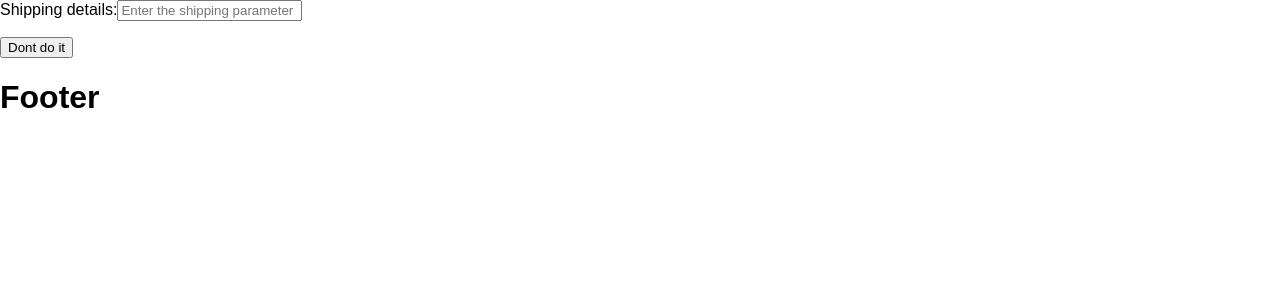
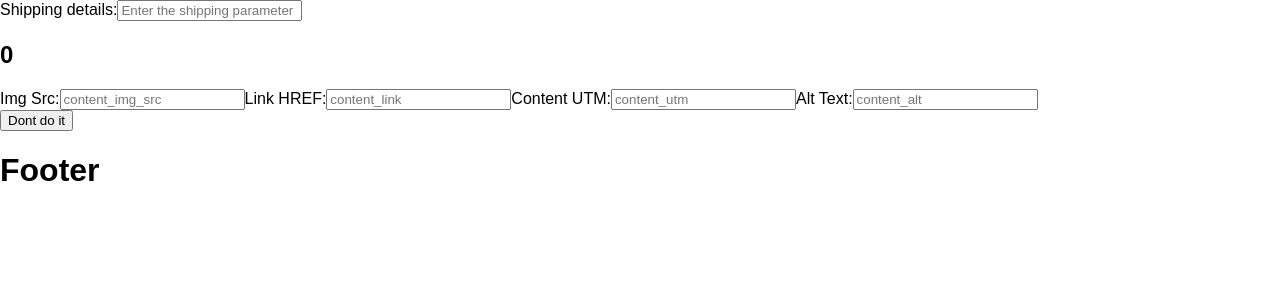
Before and after one commit to GrantHolcombe/UD-Email-builder, a React (Create React App) app: page / in a window 1280 px wide. Shown: the top 300 px of the page. Built offline with nearby package versions, Linux system fonts and the light colour scheme.

Commit message:
pushing chages up for jake

```diff
--- a/package.json
+++ b/package.json
@@ -3,6 +3,7 @@
   "version": "0.1.0",
   "private": true,
   "dependencies": {
+    "immutability-helper": "^2.8.1",
     "react": "^16.5.2",
     "react-dom": "^16.5.2",
     "react-scripts": "1.1.5"
--- a/src/App.js
+++ b/src/App.js
@@ -1,4 +1,5 @@
 import React, { Component } from 'react';
+import update from 'immutability-helper';
 import Header from './components/header.js';
 import Content from './components/content.js';
 import Footer from './components/footer.js';
@@ -9,6 +10,7 @@ class App extends Component {
   super(props, context);
 
   this.handleChange = this.handleChange.bind(this);
+  this.blockChange = this.blockChange.bind(this);
   this.addContentBlock = this.addContentBlock.bind(this);
 
   this.state = {
@@ -26,13 +28,19 @@ class App extends Component {
   };
 }
 
-handleChange(event) {
-  // get the name value of the changing form field
-  const targetName = event.target.name
-  // find the state value that matches the field name, and update it
-  if(targetName === 'header_data'){
-    this.setState({ header_data: event.target.value})
-  }
+handleChange(e) {
+  let change = {}
+  change[e.target.name] = e.target.value
+  this.setState(change)
+}
+
+blockChange(e) {
+  let change = {}
+  // let newBlock = {
+  //
+  // }
+  change[e.target.name] = e.target.value
+  console.log(change);
 }
 
 addContentBlock() {
@@ -52,9 +60,9 @@ addContentBlock() {
   render() {
     return (
       <div className="wrapper">
-        <Header onChange={this.handleChange} />
+        <Header onChange={this.handleChange} data={this.state.header_data}/>
         <p>{this.state.header_data}</p>
-        <Content onChange={this.handleChange} contentData={this.state.content_data}/>
+        <Content onChange={this.blockChange} contentData={this.state.content_data}/>
         <button onClick={this.addContentBlock}>Dont do it</button>
         <Footer />
       </div>
--- a/src/components/content.js
+++ b/src/components/content.js
@@ -5,16 +5,29 @@ class Content extends Component {
   render() {
 
     const data = this.props.contentData
-    console.log(data);
-    return (
-<div>
-      {data.map(function(item, i){
-      <div className="content-block">
+    const contentBlocks = data.map((item, i) =>
+      <div key={item.content_id} className="content-block">
+          <h2>{item.content_id}</h2>
         <label>Img Src:
-          <input type="text" name="header_data" placeholder="Enter the shipping paramater" />
+          <input onChange={this.props.onChange} value={this.props.contentData[item.content_id].content_img_src} type="text" name={Object.keys(item)[1]} placeholder={Object.keys(item)[1]} />
+        </label>
+        <label>Link HREF:
+          <input type="text" name={Object.keys(item)[2]} placeholder={Object.keys(item)[2]} />
+        </label>
+        <label>Content UTM:
+          <input type="text" name={Object.keys(item)[3]} placeholder={Object.keys(item)[3]} />
+        </label>
+        <label>Alt Text:
+          <input type="text" name={Object.keys(item)[4]} placeholder={Object.keys(item)[4]} />
         </label>
       </div>
-    })}
+    );
+    console.log(contentBlocks);
+
+    return (
+
+<div className="content-section">
+        {contentBlocks}
 </div>
 
     );
--- a/src/components/header.js
+++ b/src/components/header.js
@@ -4,7 +4,7 @@ class Header extends Component {
   render() {
     return (
       <label>Shipping details:
-        <input type="text" onChange={this.props.onChange} name="header_data" placeholder="Enter the shipping parameter" />
+        <input type="text" onChange={this.props.onChange} value={this.props.data} name="header_data" placeholder="Enter the shipping parameter" />
       </label>
     );
   }
```
